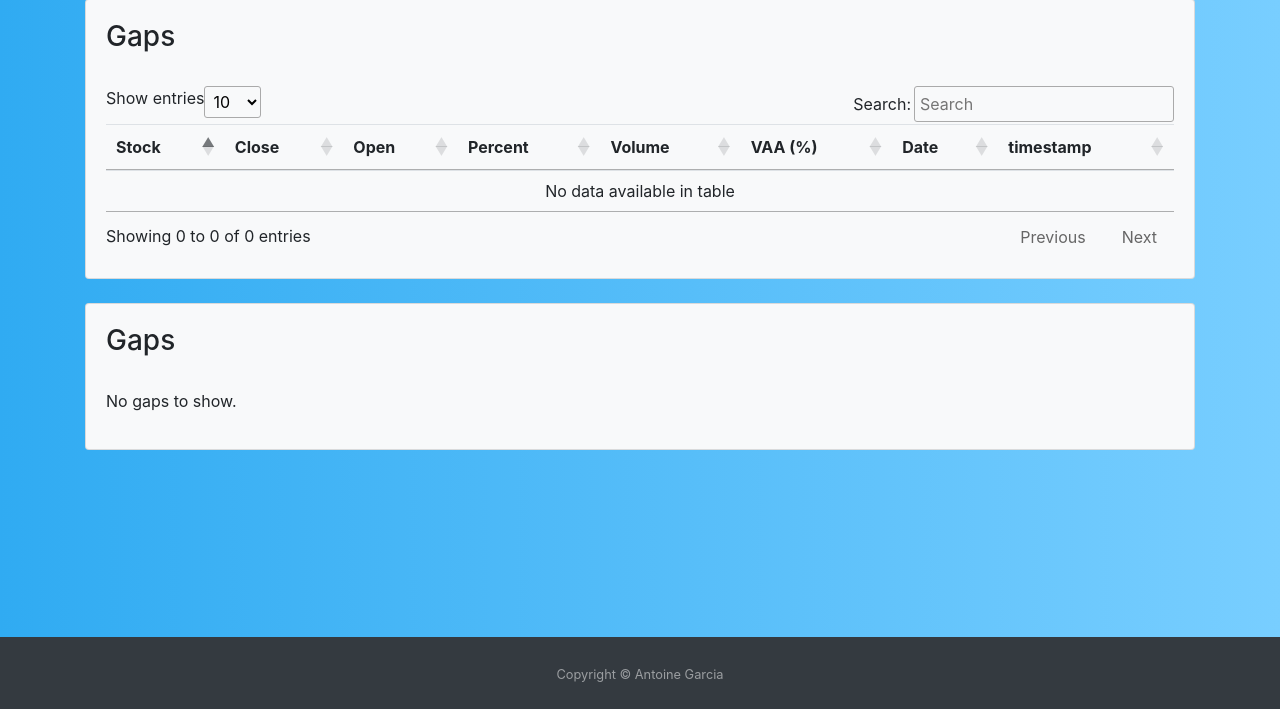
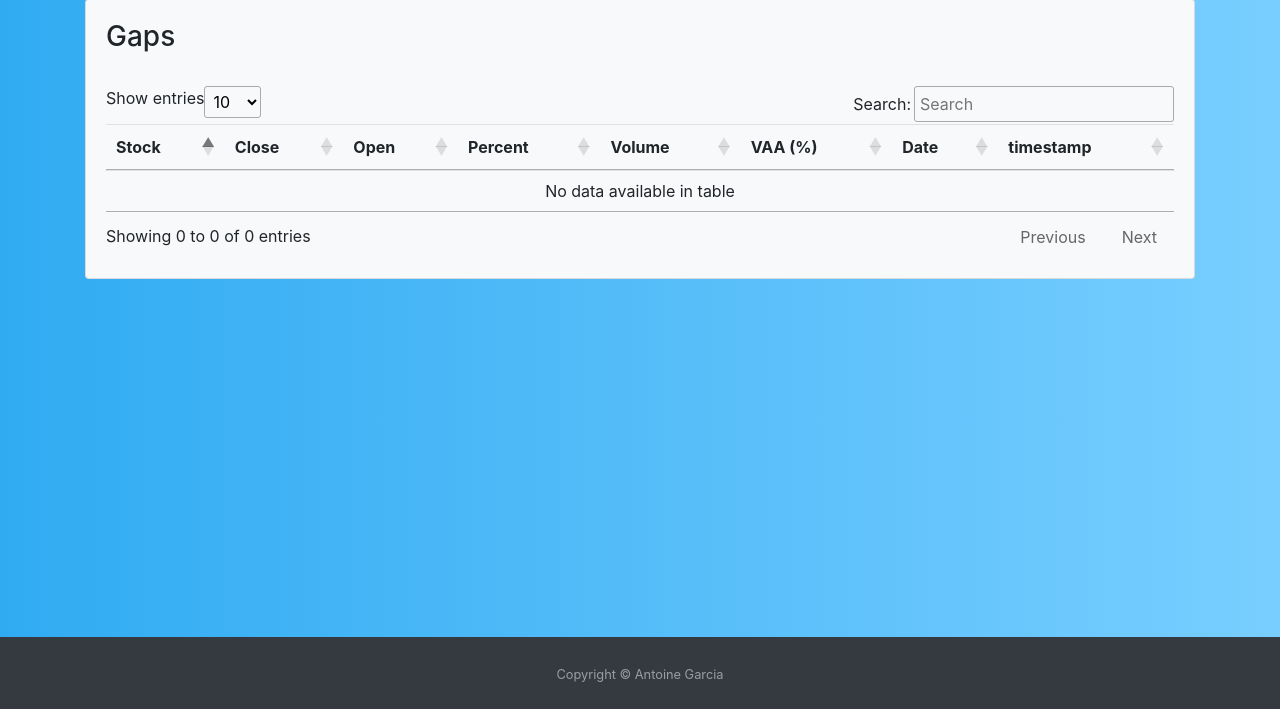
Before and after one commit to antoinewg/jasmin, a Django app: page /gaps in a window 1280 px wide. Shown: the part 91-800 px from the top of the page. Run offline with Django 3.2, Linux system fonts and the light colour scheme; data that the repository does not hold is empty; some libraries are stand-ins or nearby versions.

Commit message:
last algo update

```diff
--- a/equities/utils.py
+++ b/equities/utils.py
@@ -4,7 +4,7 @@ Gap = namedtuple("Gap", "s c no p nv t va")
 
 
 def get_volume_above_average(vols, i, nv):
-    vs = vols[max(0, i - 30) : i + 30][:30]
+    vs = vols[max(0, i - 5) : i + 5][:5]
     return int(100 * 100 * (len(vs) * nv - sum(vs)) / sum(vs)) / 100.0
 
 
--- a/templates/pages/gaps.html
+++ b/templates/pages/gaps.html
@@ -88,35 +88,4 @@
     </div>
   </div>
 </div>
-
-<br />
-
-<div class="container">
-  <div class="card bg-light">
-    <div class="card-body">
-      <h3>Gaps</h3>
-
-      <br />
-
-      {% for gap in gaps %}
-      <a href="https://finance.yahoo.com/quote/{{gap.symbol}}/">
-        <h3>{{ gap.symbol}}</h3>
-      </a>
-      <h6>
-        {{ gap.timestamp}} ・
-        <!--  -->
-        <b>Close:</b> {{ gap.close}} ・
-        <!--  -->
-        <b>Open:</b> {{ gap.next_open}}
-        <!--  -->
-        (<b>{{ gap.percent}}%</b>) ・
-        <!--  -->
-        <b>Volume:</b> {{ gap.next_volume}}
-      </h6>
-      {% empty %}
-      <p class="empty">No gaps to show.</p>
-      {% endfor %}
-    </div>
-  </div>
-</div>
 {% endblock %}
```
